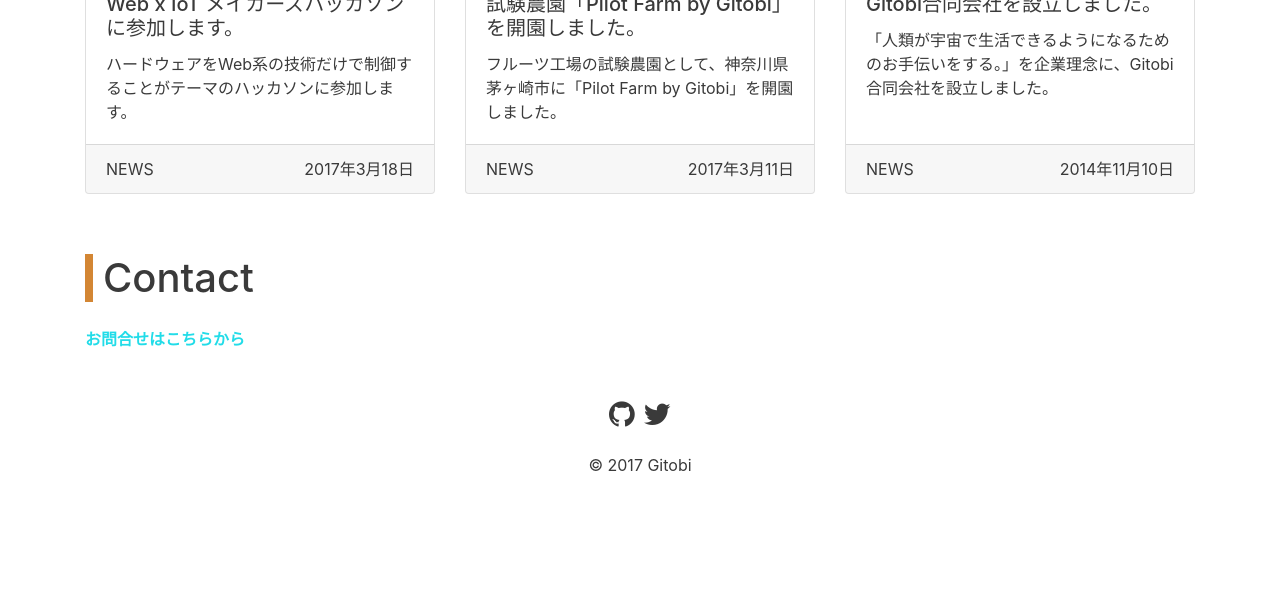
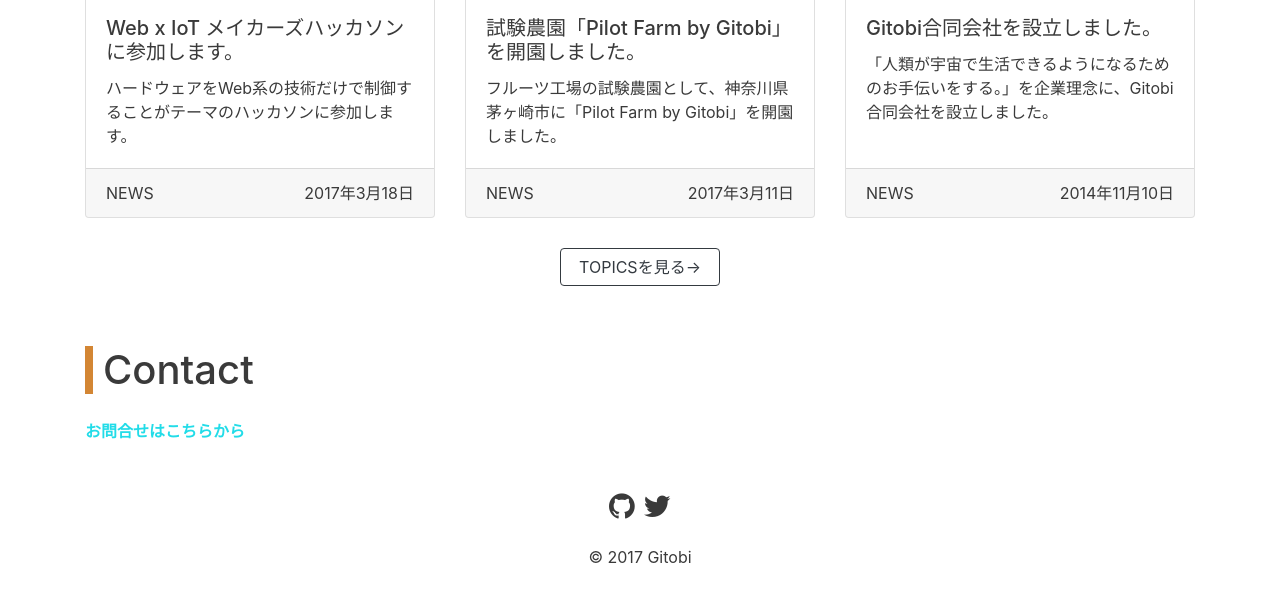
Before and after one commit to gitobi/gitobi.github.io, a Jekyll site: the page built from index.html, in a window 1280 px wide and 1400 px high, scrolled down 1257 px, cut to the strip 806-1400 px from the top of the window. Built offline with Jekyll 4.4.1, drawn with Linux system fonts in a browser that asks for light colours; nearby versions of some CDN libraries; before the commit the page ends 2565 px from its top, so only the background shows below that.

Commit message:
Add topics button

```diff
--- a/_layouts/home.html
+++ b/_layouts/home.html
@@ -72,6 +72,11 @@ layout: default
                     </a>
                 {% endfor %}
             </div>
+            <div class="row">
+                <div class="col-sm-12 col-md-2 offset-md-5">
+                    <a href="#" class="btn btn-outline-dark btn-block" role="button">TOPICSを見る→</a>
+                </div>
+            </div>
         </div>
     </div>
 
--- a/assets/css/main.scss
+++ b/assets/css/main.scss
@@ -142,6 +142,9 @@ header {
 }
 
 .posts {
+  margin-top: 40px;
+  margin-bottom: 30px;
+
   a:hover, a:visited {
     color: $color-font;
   }
```
